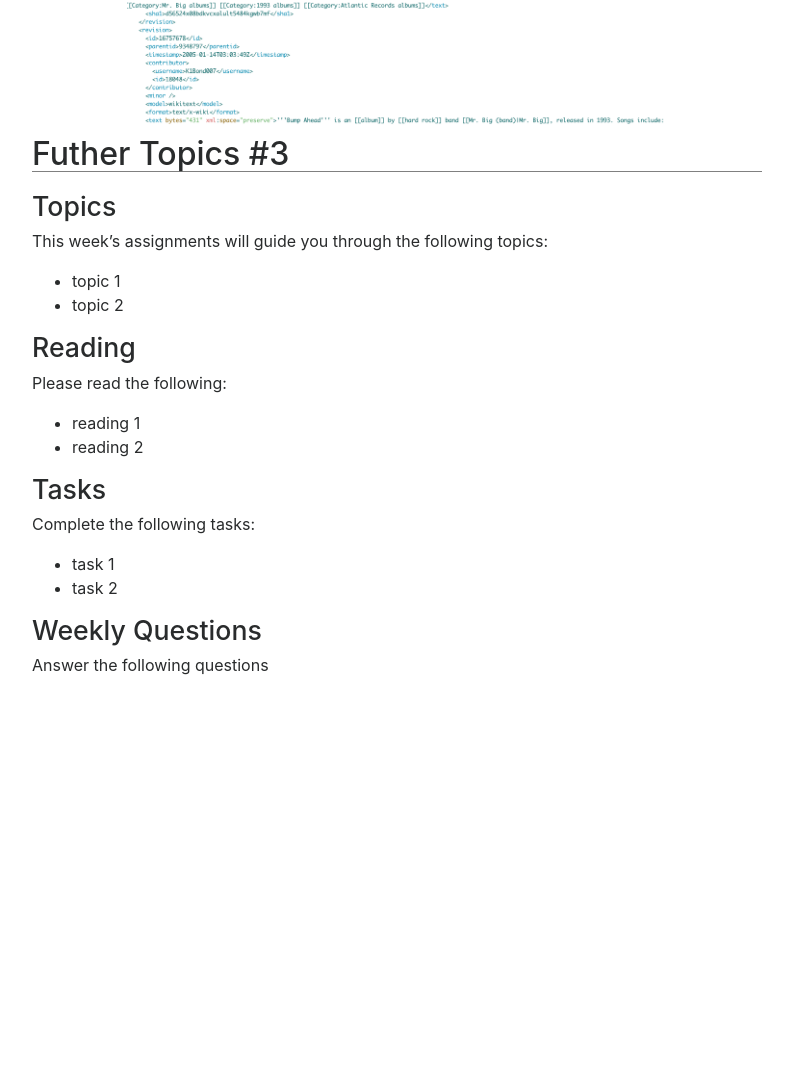
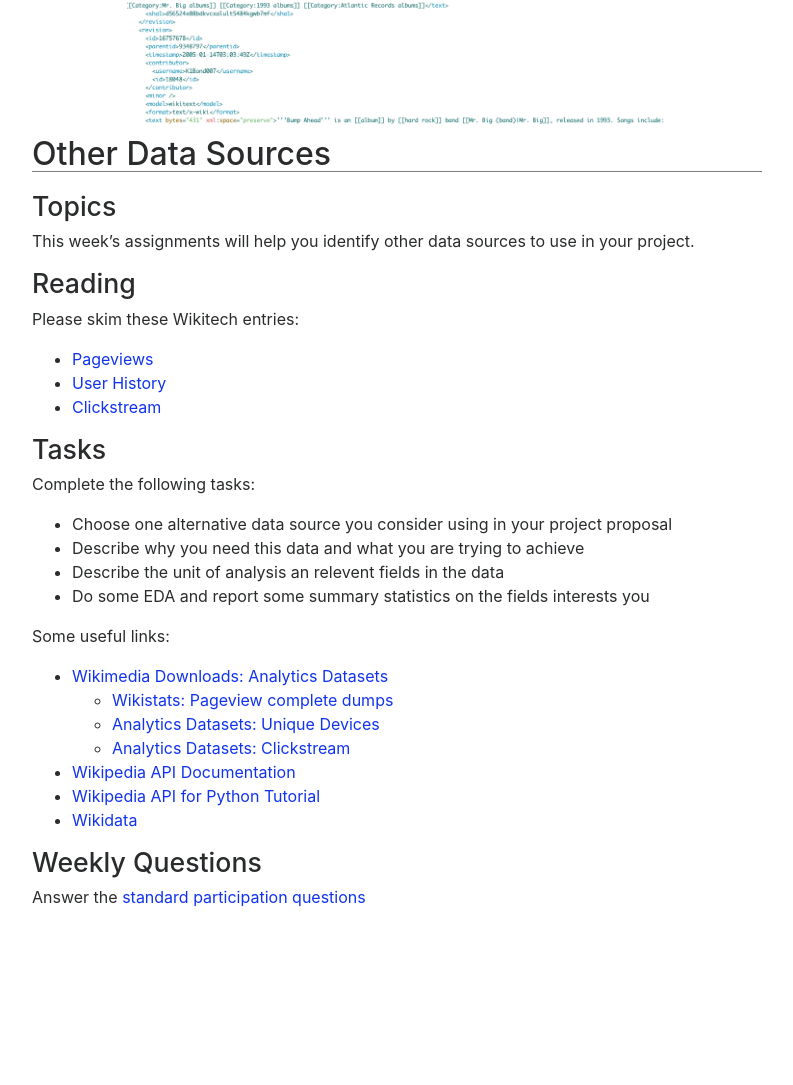
Before and after one commit to afraenkel/capstone-wiki-domain, a Jekyll site: the page built from weeks/09-Ext-3.md, in a window 1280 px wide. Shown: the whole page, without its empty margins (243-1036 px from the left). Built offline with Jekyll 4.4.1, drawn with Linux system fonts in a browser that asks for light colours; nearby versions of some CDN libraries; before the commit the page ends 900 px from its top, so only the background shows below that.

Commit message:
Update 09-Ext-3.md

```diff
--- a/weeks/09-Ext-3.md
+++ b/weeks/09-Ext-3.md
@@ -1,29 +1,41 @@
 ---
 layout: week
-title: Week 00
+title: Week 9
 doodle: /doodle.png
 ---
 
-# Futher Topics #3
+# Other Data Sources
 
 ## Topics
 
-This week's assignments will guide you through the following topics:
-* topic 1
-* topic 2
+This week's assignments will help you identify other data sources to use in your project.
 
 ## Reading
 
-Please read the following:
-* reading 1
-* reading 2
+Please skim these Wikitech entries:
+* [Pageviews](https://wikitech.wikimedia.org/wiki/Analytics/AQS/Pageviews)
+* [User History](https://wikitech.wikimedia.org/wiki/Analytics/AQS/Pageviews)
+* [Clickstream](https://meta.wikimedia.org/wiki/Research:Wikipedia_clickstream)
 
 ## Tasks
 
 Complete the following tasks:
-* task 1
-* task 2
+* Choose one alternative data source you consider using in your project proposal
+* Describe why you need this data and what you are trying to achieve
+* Describe the unit of analysis an relevent fields in the data
+* Do some EDA and report some summary statistics on the fields interests you
+
+Some useful links:
+* [Wikimedia Downloads: Analytics Datasets](https://dumps.wikimedia.org/other/analytics/)
+  * [Wikistats: Pageview complete dumps](https://dumps.wikimedia.org/other/pageview_complete/readme.html)
+  * [Analytics Datasets: Unique Devices](https://dumps.wikimedia.org/other/unique_devices/readme.html)
+  * [Analytics Datasets: Clickstream](https://dumps.wikimedia.org/other/clickstream/readme.html)
+* [Wikipedia API Documentation](https://wikipedia.readthedocs.io/en/latest/code.html)
+* [Wikipedia API for Python Tutorial](https://github.com/Tanu-N-Prabhu/Python/blob/master/Wikipedia_API_for_Python.ipynb)
+* [Wikidata](https://www.wikidata.org/wiki/Wikidata:Main_Page)
+
 
 ## Weekly Questions
 
-Answer the following questions
+Answer the [standard participation
+questions](https://dsc-capstone.github.io/assignments/quarter-1-participation/)
```
